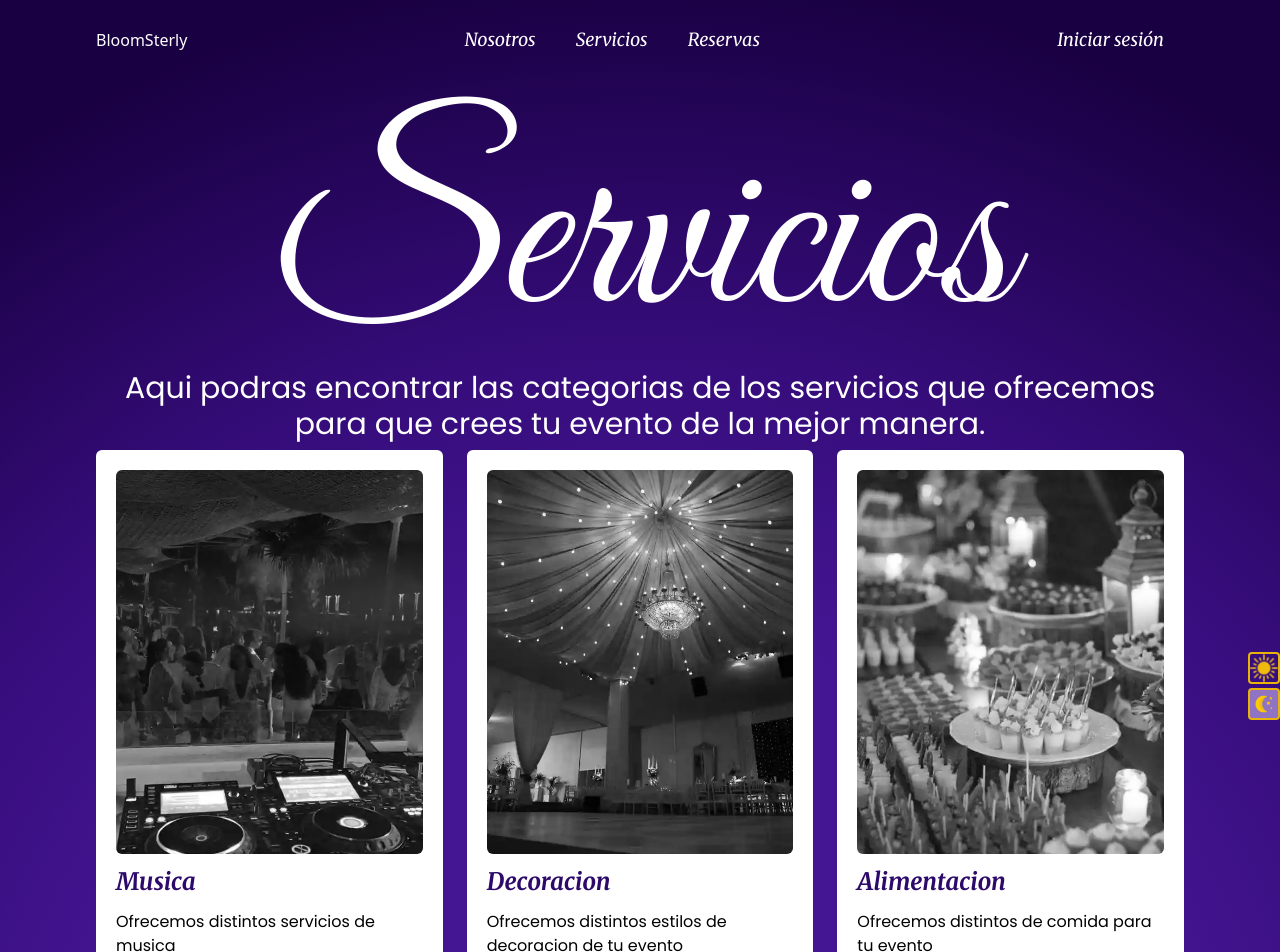
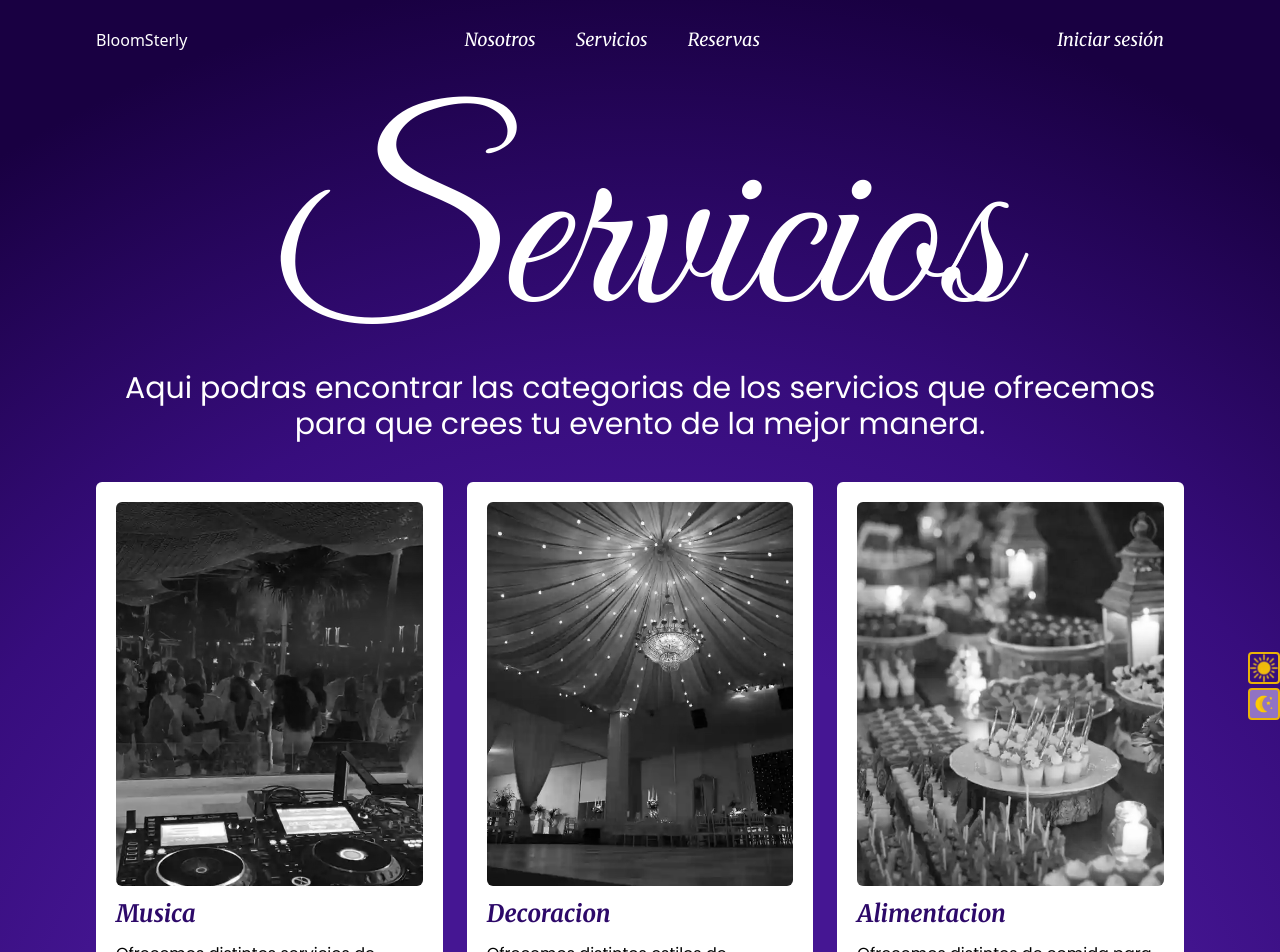
Before and after one commit to albust2005/bloomsterly, a React (Vite) app in the folder Client/: page /servicios in a window 1280 px wide. Shown: the top 952 px of the page. Built offline with nearby package versions, Linux system fonts and the light colour scheme.

Commit message:
quitando margen negativa en serviciosEspecificos

```diff
--- a/Client/src/pages/usuario/ServicioEspecifico.jsx
+++ b/Client/src/pages/usuario/ServicioEspecifico.jsx
@@ -1,7 +1,5 @@
 import { useParams } from "react-router-dom"
 //import { useState, useEffect } from "react"
-
-
 import { FirtsTitle } from "../../components/titles/Title.jsx"
 import { EmpresaCards } from "../../components/templates/EmpresaCard.jsx"
 import { NotFound } from "../../components/templates/NotFound.jsx"
--- a/Client/src/pages/usuario/Servicios.jsx
+++ b/Client/src/pages/usuario/Servicios.jsx
@@ -14,7 +14,7 @@ export function Servicios() {
             descripcion="Aqui podras encontrar las categorias de los servicios que ofrecemos para que crees tu evento de la mejor manera.">
             </FirtsTitle>
 
-            <section className="flex flex-col gap-5 mb-3 -mt-8">
+            <section className="flex flex-col gap-5 mb-3">
                 <article className="containe mx-auto grid grid-cols-1 sm:grid-cols-2 xl:grid-cols-3 gap-6">
                     {categorias.map(categoria => (
 
```
